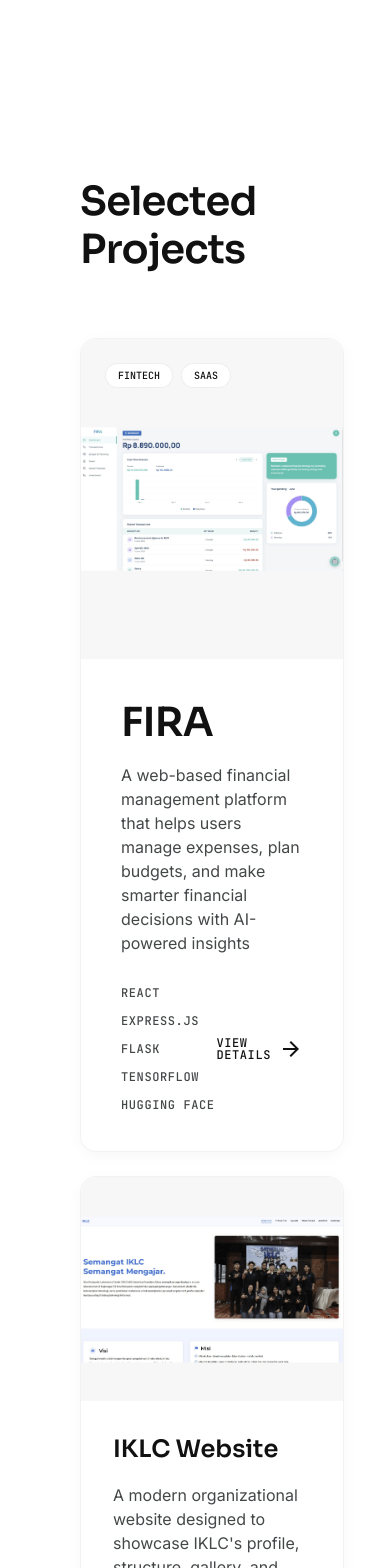
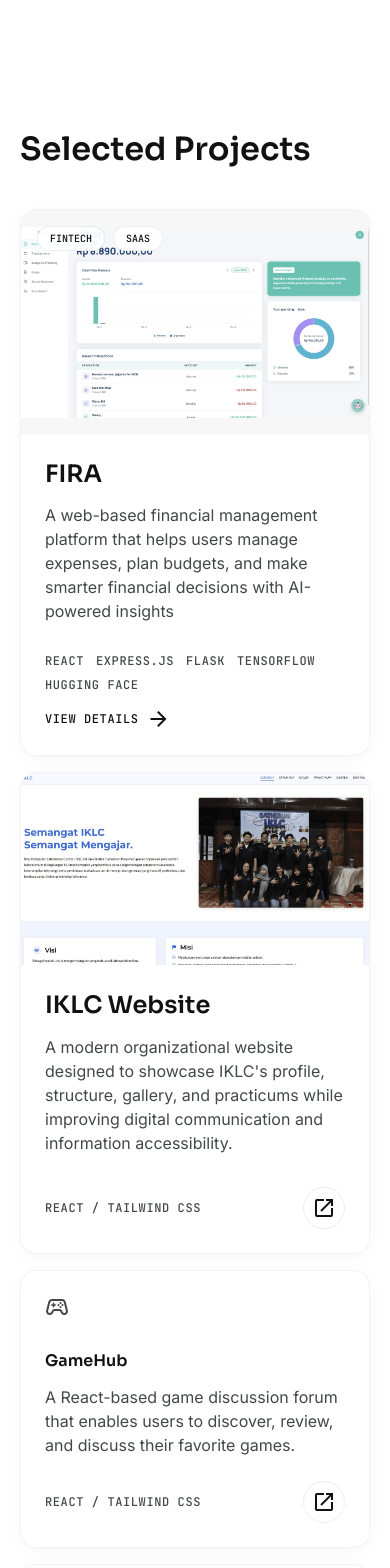
Before and after one commit to andrelim-dev/my-portfolio, a React (Vite) app: page / in a window 390 px wide. Shown: the part 4180-5748 px from the top of the page. Built offline with nearby package versions, Linux system fonts and the light colour scheme.

Commit message:
feat: make project section responsive

```diff
--- a/src/components/FeaturedProjectCard.jsx
+++ b/src/components/FeaturedProjectCard.jsx
@@ -3,36 +3,36 @@
 export default function FeaturedProjectCard({ project }) {
   return (
     <div className="col-span-12 lg:col-span-7 group">
-      <div className="glass-card rounded-2xl overflow-hidden border border-outline-variant/30 h-full flex flex-col bg-white">
-        <div className="h-80 relative overflow-hidden bg-surface-container-low">
+      <div className="glass-card rounded-2xl overflow-hidden border border-outline-variant/30 h-full flex flex-col bg-surface-container-lowest">
+        <div className="h-56 sm:h-64 lg:h-80 relative overflow-hidden bg-surface-container-low">
           <div
             className="w-full h-full bg-contain bg-no-repeat bg-center scale-101"
             role="img"
             aria-label={project.alt}
             style={{ backgroundImage: `url('${project.image}')` }}
           />
-          <div className="absolute top-6 left-6 flex gap-2">
+          <div className="absolute top-4 left-4 sm:top-6 sm:left-6 flex flex-wrap gap-2">
             {project.tags.map((tag) => (
               <span
                 key={tag}
-                className="bg-white/90 backdrop-blur-md px-3 py-1 rounded-full text-[10px] font-label-sm border border-outline-variant/30 text-on-background"
+                className="bg-surface-container-lowest/90 backdrop-blur-md px-3 py-1 rounded-full text-[10px] font-label-sm border border-outline-variant/30 text-on-background"
               >
                 {tag.toUpperCase()}
               </span>
             ))}
           </div>
         </div>
-        <div className="p-10 flex-1 flex flex-col justify-between">
+        <div className="p-6 sm:p-8 lg:p-10 flex-1 flex flex-col justify-between gap-6">
           <div>
-            <h3 className="font-display text-headline-lg mb-4 text-on-background">
+            <h3 className="font-display text-headline-md sm:text-headline-lg mb-3 sm:mb-4 text-on-background">
               {project.title}
             </h3>
-            <p className="text-on-surface-variant font-body-md mb-8 max-w-xl">
+            <p className="text-on-surface-variant font-body-md mb-2 sm:mb-8 max-w-xl">
               {project.description}
             </p>
           </div>
-          <div className="flex items-center justify-between">
-            <div className="flex flex-wrap gap-4 text-on-surface-variant">
+          <div className="flex flex-wrap items-center justify-between gap-4">
+            <div className="flex flex-wrap gap-3 sm:gap-4 text-on-surface-variant">
               {project.stack.map((tech) => (
                 <span key={tech} className="text-label-sm font-label-sm">
                   {tech}
--- a/src/components/ProjectCard.jsx
+++ b/src/components/ProjectCard.jsx
@@ -2,18 +2,18 @@
 
 export default function ProjectCard({ project }) {
   return (
-    <div className="col-span-12 lg:col-span-4 group">
-      <div className="glass-card rounded-2xl p-8 border border-outline-variant/30 h-full hover:bg-surface-container-low transition-colors bg-white">
-        <div className="mb-10 text-primary">
-          <Icon name={project.icon} className="text-4xl" />
+    <div className="col-span-12 sm:col-span-6 lg:col-span-4 group">
+      <div className="glass-card rounded-2xl p-6 sm:p-7 lg:p-8 border border-outline-variant/30 h-full flex flex-col hover:bg-surface-container-low transition-colors bg-white">
+        <div className="mb-6 sm:mb-8 lg:mb-10 text-primary">
+          <Icon name={project.icon} className="text-3xl sm:text-4xl" />
         </div>
-        <h3 className="font-headline-md text-headline-md mb-4 text-on-background">
+        <h3 className="font-headline-md text-headline-sm sm:text-headline-md mb-3 sm:mb-4 text-on-background">
           {project.title}
         </h3>
-        <p className="text-on-surface-variant font-body-md mb-8">
+        <p className="text-on-surface-variant font-body-md mb-6 sm:mb-8 flex-1">
           {project.description}
         </p>
-        <div className="flex items-center justify-between">
+        <div className="flex flex-wrap items-center justify-between gap-3">
           <span className="text-label-sm font-label-sm text-on-surface-variant">
             {project.stack}
           </span>
--- a/src/components/Projects.jsx
+++ b/src/components/Projects.jsx
@@ -12,13 +12,16 @@
   return (
     <section
       id="project"
-      className="py-32 px-margin-desktop max-w-container-max mx-auto"
+      className="py-20 sm:py-24 lg:py-32 px-margin-mobile md:px-margin-desktop max-w-container-max mx-auto"
     >
-      <h2 className="font-display text-headline-lg mb-16 reveal text-on-background">
+      <h2 className="font-display text-headline-lg-mobile sm:text-headline-lg mb-10 sm:mb-16 reveal text-on-background">
         Selected Projects
       </h2>
 
-      <Reveal as="div" className="grid grid-cols-12 gap-gutter">
+      <Reveal
+        as="div"
+        className="grid grid-cols-12 gap-4 sm:gap-6 lg:gap-gutter"
+      >
         <FeaturedProjectCard project={featuredProject} />
         <SecondaryProjectCard project={secondaryProject} />
         {otherProjects.map((project) => (
--- a/src/components/SecondaryProjectCard.jsx
+++ b/src/components/SecondaryProjectCard.jsx
@@ -3,8 +3,8 @@
 export default function SecondaryProjectCard({ project }) {
   return (
     <div className="col-span-12 lg:col-span-5 group">
-      <div className="glass-card rounded-2xl overflow-hidden border border-outline-variant/30 h-full flex flex-col bg-white">
-        <div className="h-56 relative overflow-hidden bg-surface-container-low">
+      <div className="glass-card rounded-2xl overflow-hidden border border-outline-variant/30 h-full flex flex-col bg-surface-container-lowest">
+        <div className="h-48 sm:h-56 relative overflow-hidden bg-surface-container-low">
           <div
             className="w-full h-full bg-contain bg-no-repeat bg-center scale-102"
             role="img"
@@ -12,16 +12,16 @@
             style={{ backgroundImage: `url('${project.image}')` }}
           />
         </div>
-        <div className="p-8 flex-1 flex flex-col justify-between">
+        <div className="p-6 sm:p-8 flex-1 flex flex-col justify-between gap-6">
           <div>
-            <h3 className="font-headline-md text-headline-md mb-4 text-on-background">
+            <h3 className="font-headline-md text-headline-md mb-3 sm:mb-4 text-on-background">
               {project.title}
             </h3>
-            <p className="text-on-surface-variant font-body-md mb-6">
+            <p className="text-on-surface-variant font-body-md mb-2 sm:mb-6">
               {project.description}
             </p>
           </div>
-          <div className="flex items-center justify-between">
+          <div className="flex flex-wrap items-center justify-between gap-3">
             <span className="text-label-sm font-label-sm text-on-surface-variant">
               {project.stack}
             </span>
```
